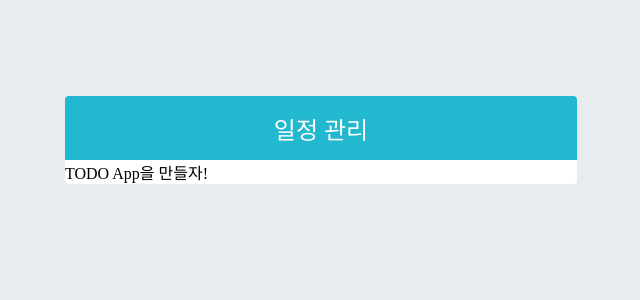
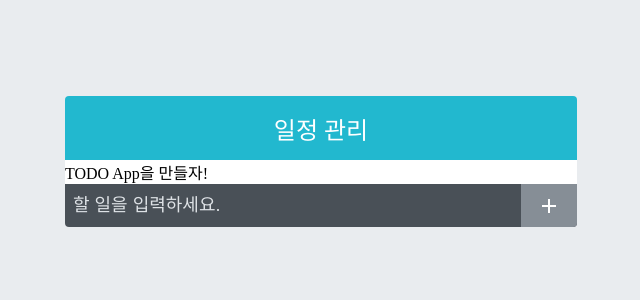
Before and after one commit to Minhoyoo1989/ojtRenderringHoolk, a React (Create React App) app: page / in a window 1280 px wide. Shown: the top 300 px of the page, without its empty margins (319-959 px from the left). Built offline with nearby package versions, Linux system fonts and the light colour scheme.

Commit message:
todoinsertscss

```diff
--- a/src/App.js
+++ b/src/App.js
@@ -5,7 +5,10 @@
 
 function App() {
   return (
-    <TodoTemplate>TODO App을 만들자!</TodoTemplate>
+    <TodoTemplate>
+      TODO App을 만들자!
+      <TodoInsert />
+    </TodoTemplate>
     // <div className="App">
     //   <header className="App-header">
     //     <img src={logo} className="App-logo" alt="logo" />
--- /dev/null
+++ b/src/components/TodoInsert.css
@@ -0,0 +1,37 @@
+.TodoInsert {
+  display: flex;
+  background: #495057;
+}
+.TodoInsert input {
+  background: none;
+  outline: none;
+  border: none;
+  padding: 0.5rem;
+  font-size: 1.125rem;
+  line-height: 1.5;
+  color: white;
+  flex: 1;
+}
+.TodoInsert input::-moz-placeholder {
+  color: #dee2e6;
+}
+.TodoInsert input::placeholder {
+  color: #dee2e6;
+}
+.TodoInsert button {
+  background: none;
+  outline: none;
+  border: none;
+  background: #868e96;
+  color: white;
+  padding-left: 1rem;
+  padding-right: 1rem;
+  font-size: 1.5rem;
+  display: flex;
+  align-items: center;
+  cursor: pointer;
+  transition: 0.1s backround ease-in;
+}
+.TodoInsert button:hover {
+  background: #adb5bd;
+}/*# sourceMappingURL=TodoInsert.css.map */
--- a/src/components/TodoInsert.scss
+++ b/src/components/TodoInsert.scss
@@ -0,0 +1,42 @@
+.TodoInsert {
+  display: flex;
+  background: #495057;
+
+  input {
+    // 기본 스타일 초기화
+    background: none;
+    outline: none;
+    border: none;
+    padding: 0.5rem;
+    font-size: 1.125rem;
+    line-height: 1.5;
+    color: white;
+
+    &::placeholder {
+      color: #dee2e6;
+    }
+
+    //버튼을 제외한 영역을 모두 차지하기
+    flex: 1;
+  }
+
+  button {
+    //기본 스타일 초기화
+    background: none;
+    outline: none;
+    border: none;
+    background: #868e96;
+    color: white;
+    padding-left: 1rem;
+    padding-right: 1rem;
+    font-size: 1.5rem;
+    display: flex;
+    align-items: center;
+    cursor: pointer;
+    transition: 0.1s backround ease-in;
+
+    &:hover {
+      background: #adb5bd;
+    }
+  }
+}
```
Also changed, not shown: 1 other file (tests, documents, lock files or other folders).
